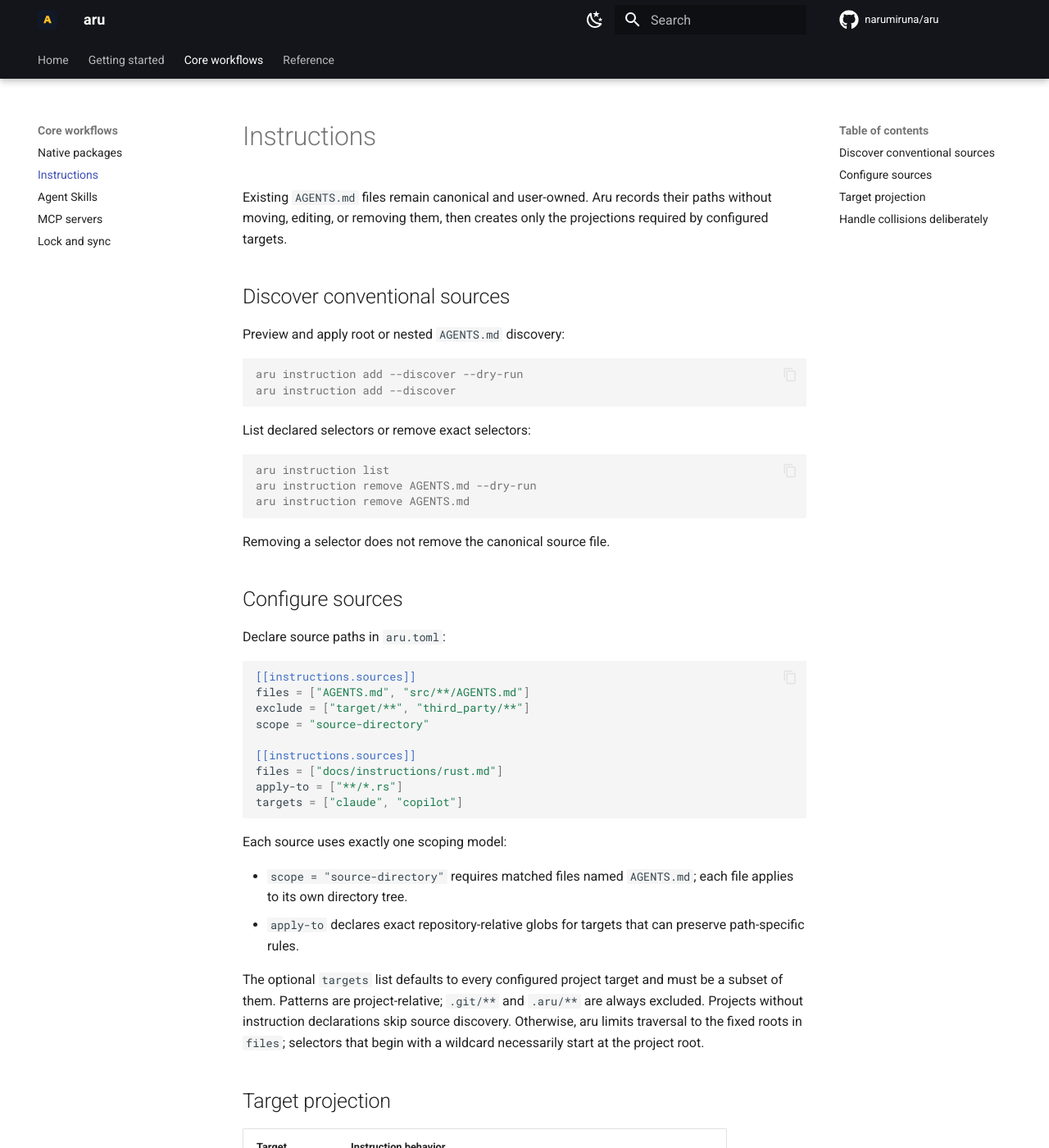
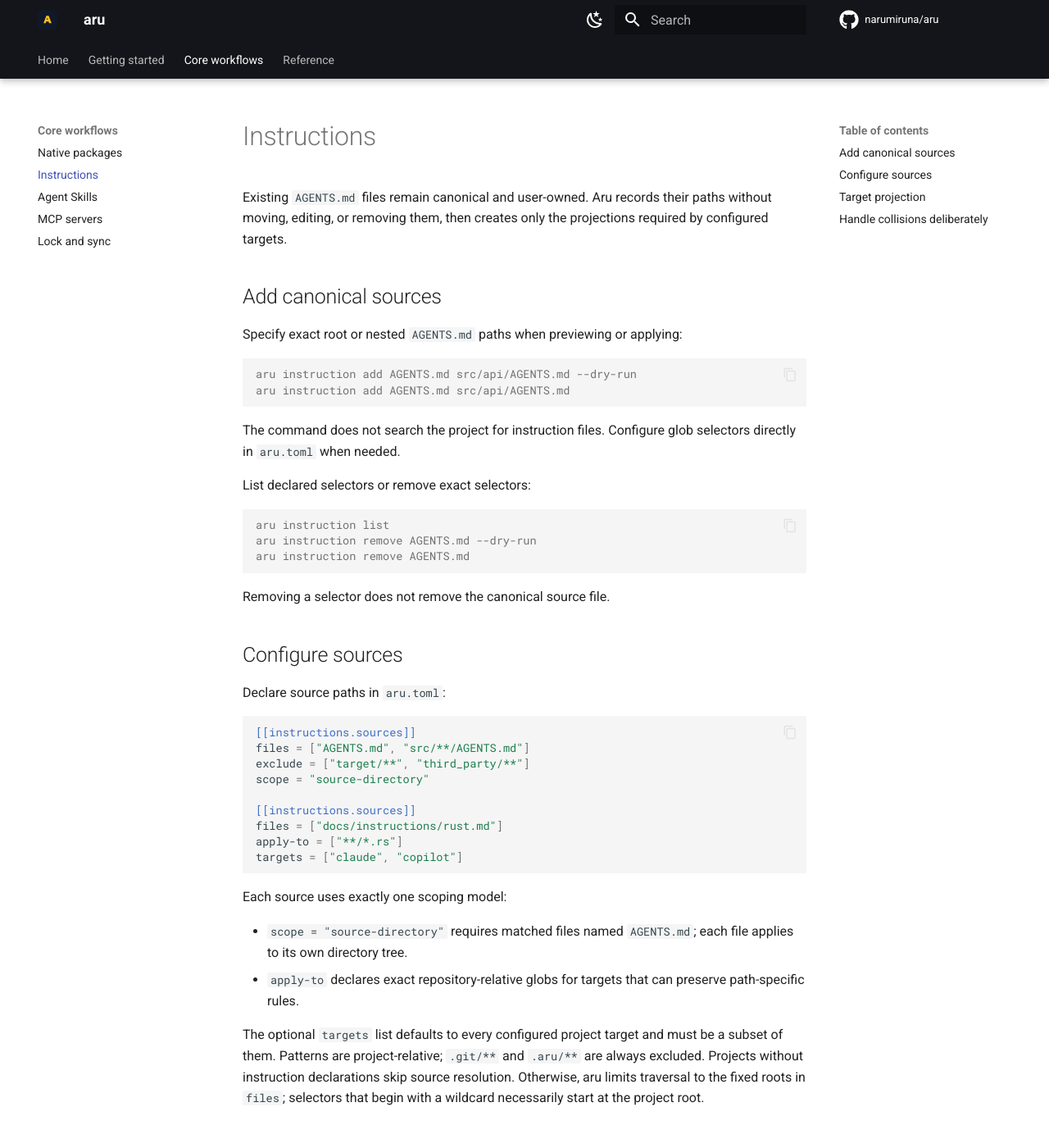
Before and after one commit to narumiruna/aru, an MkDocs documentation site: the page built from docs/public/instructions.md, in a window 1280 px wide and 1400 px high. Shown: the whole window at 82% size. Built offline with MkDocs 1.6.1 and Material for MkDocs 9.7.7, drawn with Linux system fonts in a browser that asks for light colours; comment, search, counter and statistics services are not loaded.

Commit message:
feat(instructions): require explicit source paths

````diff
--- a/docs/public/instructions.md
+++ b/docs/public/instructions.md
@@ -2,14 +2,17 @@
 
 Existing `AGENTS.md` files remain canonical and user-owned. Aru records their paths without moving, editing, or removing them, then creates only the projections required by configured targets.
 
-## Discover conventional sources
+## Add canonical sources
 
-Preview and apply root or nested `AGENTS.md` discovery:
+Specify exact root or nested `AGENTS.md` paths when previewing or applying:
 
 ```console
-aru instruction add --discover --dry-run
-aru instruction add --discover
+aru instruction add AGENTS.md src/api/AGENTS.md --dry-run
+aru instruction add AGENTS.md src/api/AGENTS.md
 ```
+
+The command does not search the project for instruction files.
+Configure glob selectors directly in `aru.toml` when needed.
 
 List declared selectors or remove exact selectors:
 
@@ -44,7 +47,7 @@ Each source uses exactly one scoping model:
 
 The optional `targets` list defaults to every configured project target and must be a subset of them.
 Patterns are project-relative; `.git/**` and `.aru/**` are always excluded.
-Projects without instruction declarations skip source discovery.
+Projects without instruction declarations skip source resolution.
 Otherwise, aru limits traversal to the fixed roots in `files`; selectors that begin with a wildcard necessarily start at the project root.
 
 ## Target projection
````
Also changed, not shown: README.md (+10 -8 lines), docs/formats.md (+3 -3 lines), docs/public/getting-started.md (+7 -6 lines), docs/public/reference/commands.md (+1 -1 lines), 5 other files.
